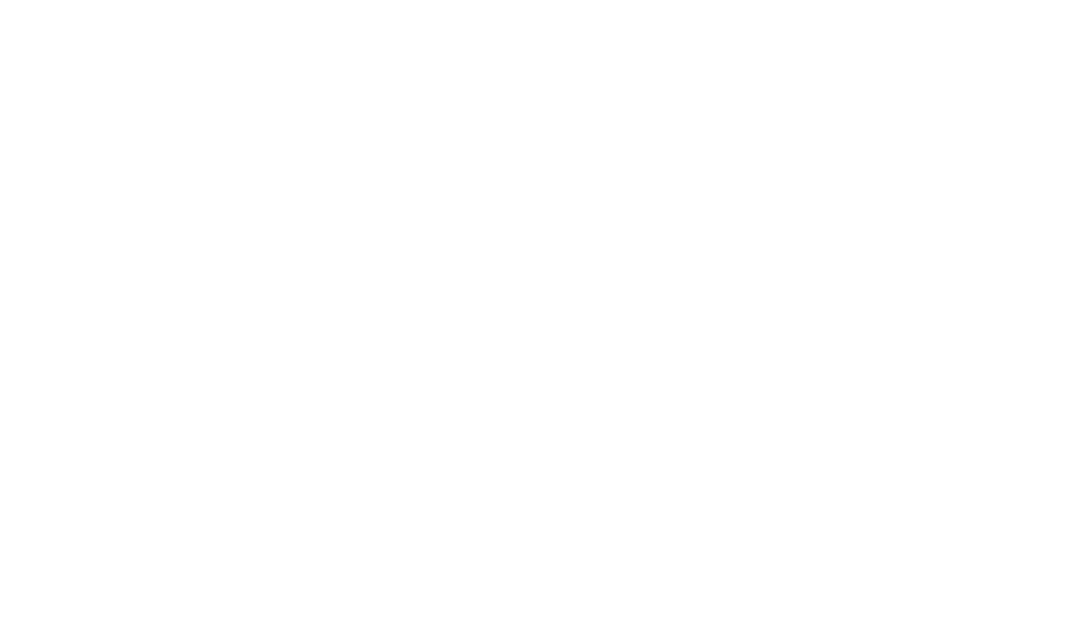
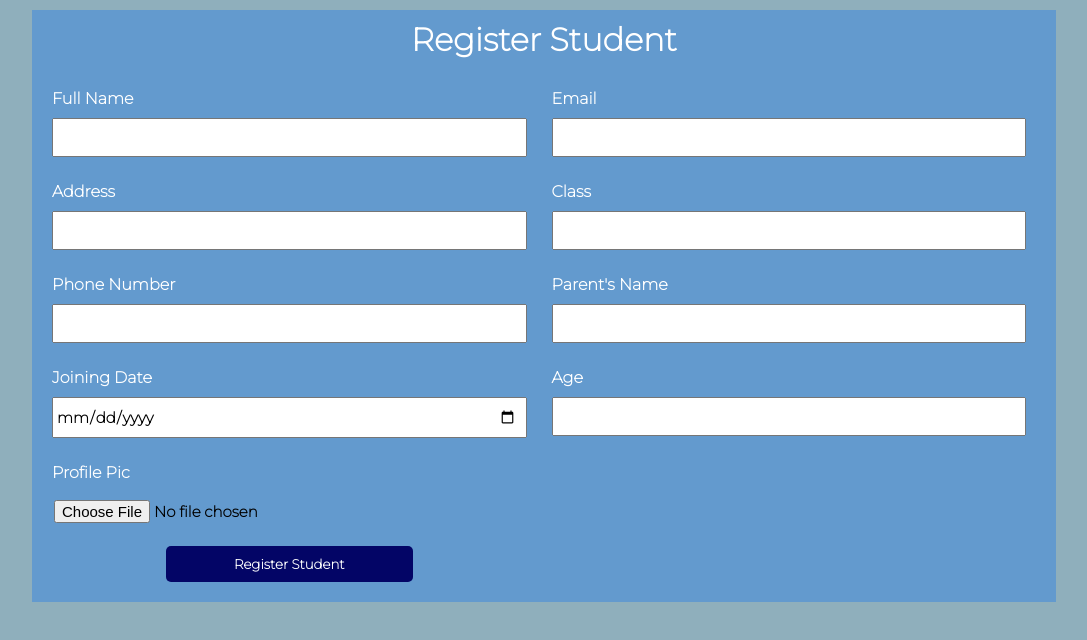
Before and after one commit to hackhero920/School-Management-System, a React (Create React App) app in the folder frontend/: page /student_register in a window 1280 px wide. Shown: the top 640 px of the page, without its empty margins (96-1183 px from the left). Built offline with nearby package versions, Linux system fonts and the light colour scheme.

Commit message:
Made student registration page

```diff
--- a/frontend/src/App.js
+++ b/frontend/src/App.js
@@ -3,7 +3,7 @@ import Landing from './screens/Landing'
 // import { Button } from 'react-bootstrap'
 import { BrowserRouter as Router, Route, Switch } from 'react-router-dom'
 import Login from './screens/Login'
-
+import StudentRegister from './screens/StudentRegister'
 const App = () => {
   return (
     <Router>
@@ -11,6 +11,7 @@ const App = () => {
         <Switch>
           <Route path='/' component={Landing} exact />
           <Route path='/login' component={Login} exact />
+          <Route path='/student_register' component={StudentRegister} exact />
         </Switch>
       </div>
     </Router>
--- a/frontend/src/components/Counter.js
+++ b/frontend/src/components/Counter.js
@@ -3,7 +3,7 @@ import CountUp from 'react-countup'
 const Counter = ({ upperlimit }) => {
   return (
     <div>
-      <CountUp end={upperlimit} duration={2} />
+      <CountUp end={upperlimit} duration={1} />
     </div>
   )
 }
--- a/frontend/src/components/DashboardCard.js
+++ b/frontend/src/components/DashboardCard.js
@@ -6,6 +6,8 @@ const DashboardCard = ({ title, number, image }) => {
     <div className=''>
       <div className='card1'>
         <h1>{title}</h1>
+        {/* a warning is being shown below for putting a div element inside a p tag element  */}
+        {/* which is not allowed in some way  */}
         <p>
           <Counter upperlimit={number} />
         </p>
--- a/frontend/src/components/Main.js
+++ b/frontend/src/components/Main.js
@@ -8,11 +8,14 @@ const Main = () => {
       <div className='main__container'>
         <div className='card-handler'>
           {items.map((item) => (
+            // <div key={item._id}>
             <DashboardCard
+              key={item._id}
               title={item.title}
               number={item.number}
               image={item.image}
             />
+            // </div>
           ))}
           {/* <DashboardCard title=' Students' number='1000' image='image' />
           <DashboardCard title=' Teachers' number='150' image='image1' />
--- a/frontend/src/screens/Login.css
+++ b/frontend/src/screens/Login.css
@@ -1,6 +1,6 @@
 .container{
     height:100vh;
-    background: rgb(19, 17, 17);
+    background: rgb(129, 44, 44);
     padding: 10px;
     /* display: grid; */
     /* place-items: center; */
--- /dev/null
+++ b/frontend/src/screens/StudentRegister.css
@@ -0,0 +1,83 @@
+.container1{
+    height:155vh;
+
+    background: rgb(143, 175, 188);
+    padding:10px;
+    /* overflow-y: hidden; */
+    /* display: grid; */
+    /* place-content: center; */
+    /* place-items: center; */
+}
+.outer-layout{
+    /* max-height:650px; */
+    max-width:80vw;
+    background: rgb(99, 154, 206);
+    margin: auto;
+    padding:10px;
+}
+.outer-layout h1{
+    text-align: center;
+    color:white;
+    /* margin-top: 20px; */
+}
+
+.outer-layout form{
+    padding:20px 10px 10px 0;
+    display: grid;
+    grid-template-columns: 1fr 1fr;
+    gap:5px;
+
+
+}
+.form-control{
+    /* border:2px solid red; */
+padding:10px;
+
+    /* paddingpx; */
+}
+
+.form-control label{
+    display: block;
+    margin-bottom: 10px;
+    color:white;
+}
+.form-control input{
+    padding :8px 8px  8px 2px;
+    width:100%;
+    outline:none;
+    font-size: 15px;
+
+}
+/* .register-btn{
+
+border: 2px solid red;
+font-size: 15px;
+} */
+.btn-register{
+    padding:10px;
+    width:50%;
+    margin:auto;
+    outline:none;
+    border:none;
+    border-radius: 5px;
+    color:white;
+    background: rgb(3, 5, 102);
+    cursor:pointer;
+}
+.btn-register:hover{
+    opacity: 0.7;
+}
+@media only screen and (max-width: 700px) {
+    .outer-layout form{
+        grid-template-columns: 1fr;
+    }
+}
+
+@media only screen and (min-width: 700px) {
+    /* .outer-layout form{
+        grid-template-columns: 1fr;
+    } */
+    .container1{
+        height:100vh;
+    }
+}
--- /dev/null
+++ b/frontend/src/screens/StudentRegister.js
@@ -0,0 +1,65 @@
+import React from 'react'
+import './StudentRegister.css'
+const StudentRegister = () => {
+  const submitHandler = (e) => {
+    e.preventDefault()
+    console.log('Form submitted.')
+  }
+  return (
+    <div class='container1'>
+      <div className='outer-layout'>
+        <h1>Register Student</h1>
+        <form onSubmit={submitHandler}>
+          <div className='form-control'>
+            <label for='name'>Full Name</label>
+            <input type='text' />
+          </div>
+          {/* <div className='form-control'>
+            <label for='name'>Full Name</label>
+            <input type='text' />
+          </div>{' '} */}
+          <div className='form-control'>
+            <label for='name'>Email</label>
+            <input type='email' />
+          </div>{' '}
+          <div className='form-control'>
+            <label for='name'>Address</label>
+            <input type='text' />
+          </div>{' '}
+          <div className='form-control'>
+            <label for='name'>Class</label>
+            <input type='text' />
+          </div>{' '}
+          <div className='form-control'>
+            <label for='name'>Phone Number</label>
+            <input type='text' />
+          </div>{' '}
+          <div className='form-control'>
+            <label for='name'>Parent's Name</label>
+            <input type='text' />
+          </div>
+          <div className='form-control'>
+            <label for='name'>Joining Date</label>
+            <input type='date' />
+          </div>{' '}
+          <div className='form-control'>
+            <label for='name'>Age</label>
+            <input type='text' />
+          </div>
+          <div className='form-control'>
+            <label for='name'>Profile Pic</label>
+            <input type='file' />
+          </div>
+          <br />
+          {/* <div className="register-btn"> */}
+          <button className='btn-register' type='submit'>
+            Register Student
+          </button>
+          {/* </div> */}
+        </form>
+      </div>
+    </div>
+  )
+}
+
+export default StudentRegister
```
